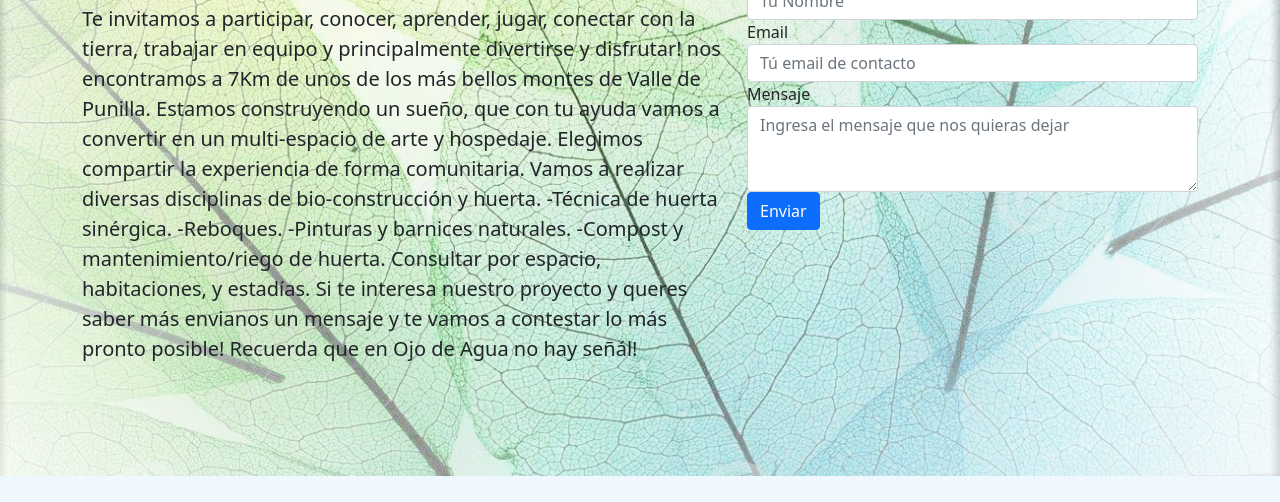
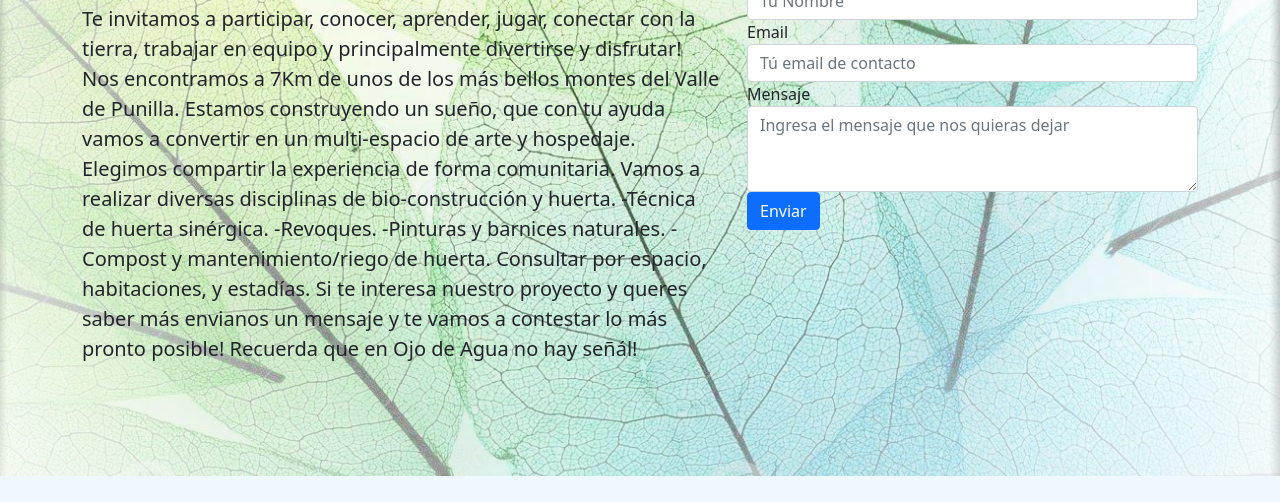
Before and after one commit to AixaMestrallet/ProyectoFinal, a website: page secciones/contactos.html in a window 1280 px wide. Shown: the part 280-782 px from the top of the page. Drawn offline with nearby package versions, Linux system fonts and the light colour scheme.

Commit message:
ultimos arreglos

```diff
--- a/secciones/contactos.html
+++ b/secciones/contactos.html
@@ -49,11 +49,11 @@
             <div class="col-12 col-md-7 col-lg-7 text-left">
                 <h2 class="mt-5">Contacto</h2>
                 <p class="lead">Te invitamos a participar, conocer, aprender, jugar, conectar con la tierra, trabajar en equipo y principalmente divertirse y disfrutar!
-                    nos encontramos a 7Km de unos de los más bellos montes de Valle de Punilla.
-                    Estamos construyendo un sueño, que con tu ayuda vamos a convertir en un multi-espacio de arte y hospedaje.  Elegimos compartir la experiencia de forma comunitaria.
+                    Nos encontramos a 7Km de unos de los más bellos montes del Valle de Punilla.
+                    Estamos construyendo un sueño, que con tu ayuda vamos a convertir en un multi-espacio de arte y hospedaje. Elegimos compartir la experiencia de forma comunitaria.
                     Vamos a realizar diversas disciplinas  de bio-construcción y huerta.
                     -Técnica de huerta sinérgica.
-                    -Reboques.
+                    -Revoques.
                     -Pinturas y barnices naturales.
                     -Compost y mantenimiento/riego de huerta.
                     Consultar por espacio, habitaciones, y estadías.
```
Also changed, not shown: index.html (+2 -0 lines), secciones/galeria.html (+2 -1 lines), secciones/nosotros.html (+1 -1 lines), 1 other file.
